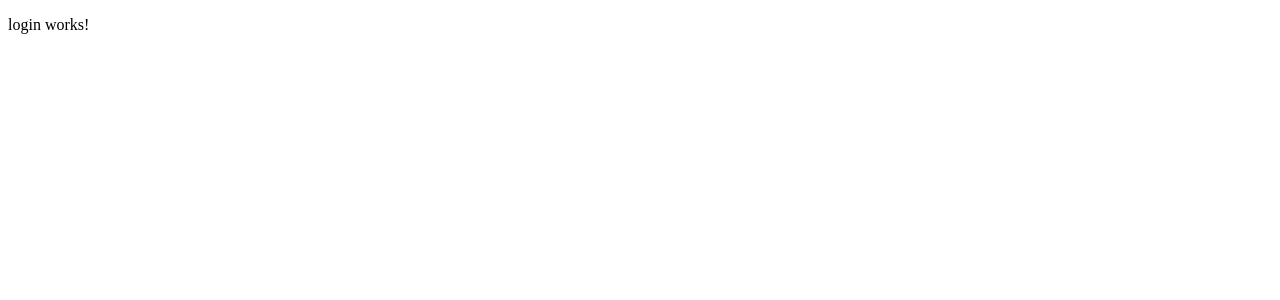
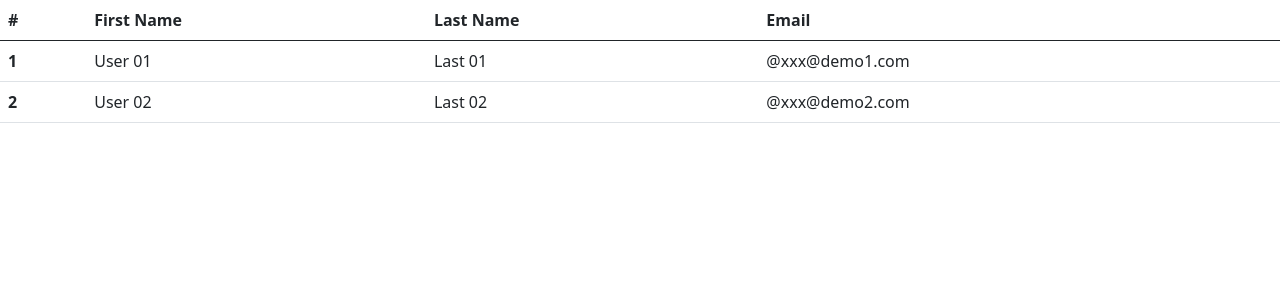
Before and after one commit to DoT-ReversE/workshop-angular-2021-04-21, an Angular app: page / in a window 1280 px wide. Shown: the top 300 px of the page. Built offline with nearby package versions, Linux system fonts and the light colour scheme.

Commit message:
Working with list/array

```diff
--- a/src/app/login/login.component.html
+++ b/src/app/login/login.component.html
@@ -1 +1,18 @@
-<p>login works!</p>
+<table class="table">
+  <thead>
+    <tr>
+      <th scope="col">#</th>
+      <th scope="col">First Name</th>
+      <th scope="col">Last Name</th>
+      <th scope="col">Email</th>
+    </tr>
+  </thead>
+  <tbody>
+    <tr *ngFor="let u of users">
+      <th scope="row">{{u.id}}</th>
+      <td>{{u.firstName}}</td>
+      <td>{{u.lastName}}</td>
+      <td>@{{u.email}}</td>
+    </tr>
+  </tbody>
+</table>
--- a/src/app/login/login.component.ts
+++ b/src/app/login/login.component.ts
@@ -1,4 +1,5 @@
 import { Component, OnInit } from '@angular/core';
+import { User } from '../models/user';
 
 @Component({
   selector: 'app-login',
@@ -7,9 +8,19 @@ import { Component, OnInit } from '@angular/core';
 })
 export class LoginComponent implements OnInit {
 
+  users: User[] = [];
+
   constructor() { }
 
+  setData(user: User): void {
+
+  }
+
   ngOnInit(): void {
+    this.users = [
+      new User(1, "User 01", "Last 01", "xxx@demo1.com"),
+      new User(2, "User 02", "Last 02", "xxx@demo2.com"),
+    ]
   }
 
 }
--- /dev/null
+++ b/src/app/models/user.ts
@@ -0,0 +1,4 @@
+export class User {
+  constructor(public id: number, public firstName: string, public lastName: string, public email: string) {
+  }
+}
--- a/src/index.html
+++ b/src/index.html
@@ -6,6 +6,7 @@
   <base href="/">
   <meta name="viewport" content="width=device-width, initial-scale=1">
   <link rel="icon" type="image/x-icon" href="favicon.ico">
+  <link href="https://cdn.jsdelivr.net/npm/bootstrap@5.0.0-beta3/dist/css/bootstrap.min.css" rel="stylesheet" integrity="sha384-eOJMYsd53ii+scO/bJGFsiCZc+5NDVN2yr8+0RDqr0Ql0h+rP48ckxlpbzKgwra6" crossorigin="anonymous">
 </head>
 <body>
   <app-login></app-login>
```
Also changed, not shown: 1 other file (tests, documents, lock files or other folders).
